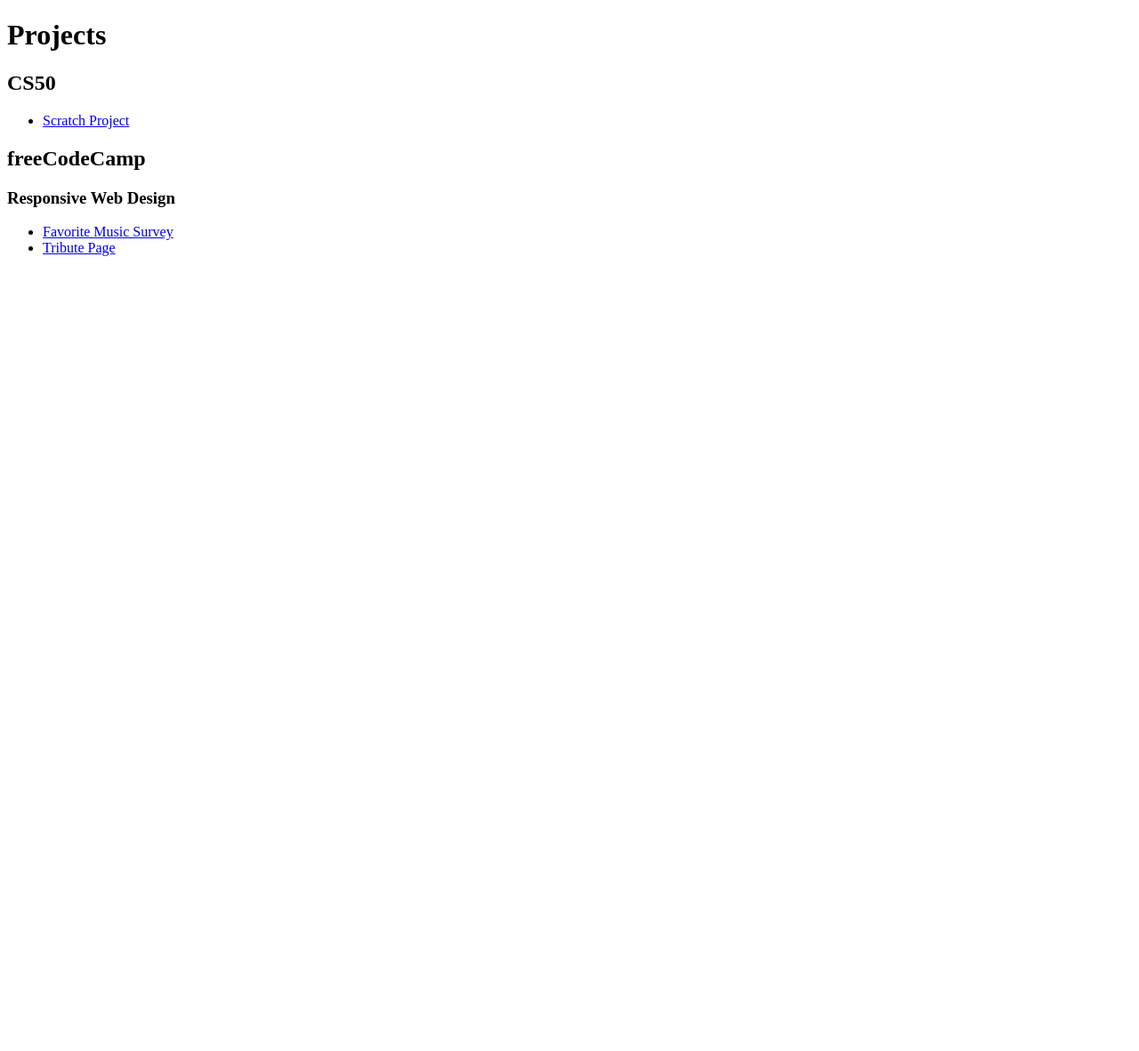
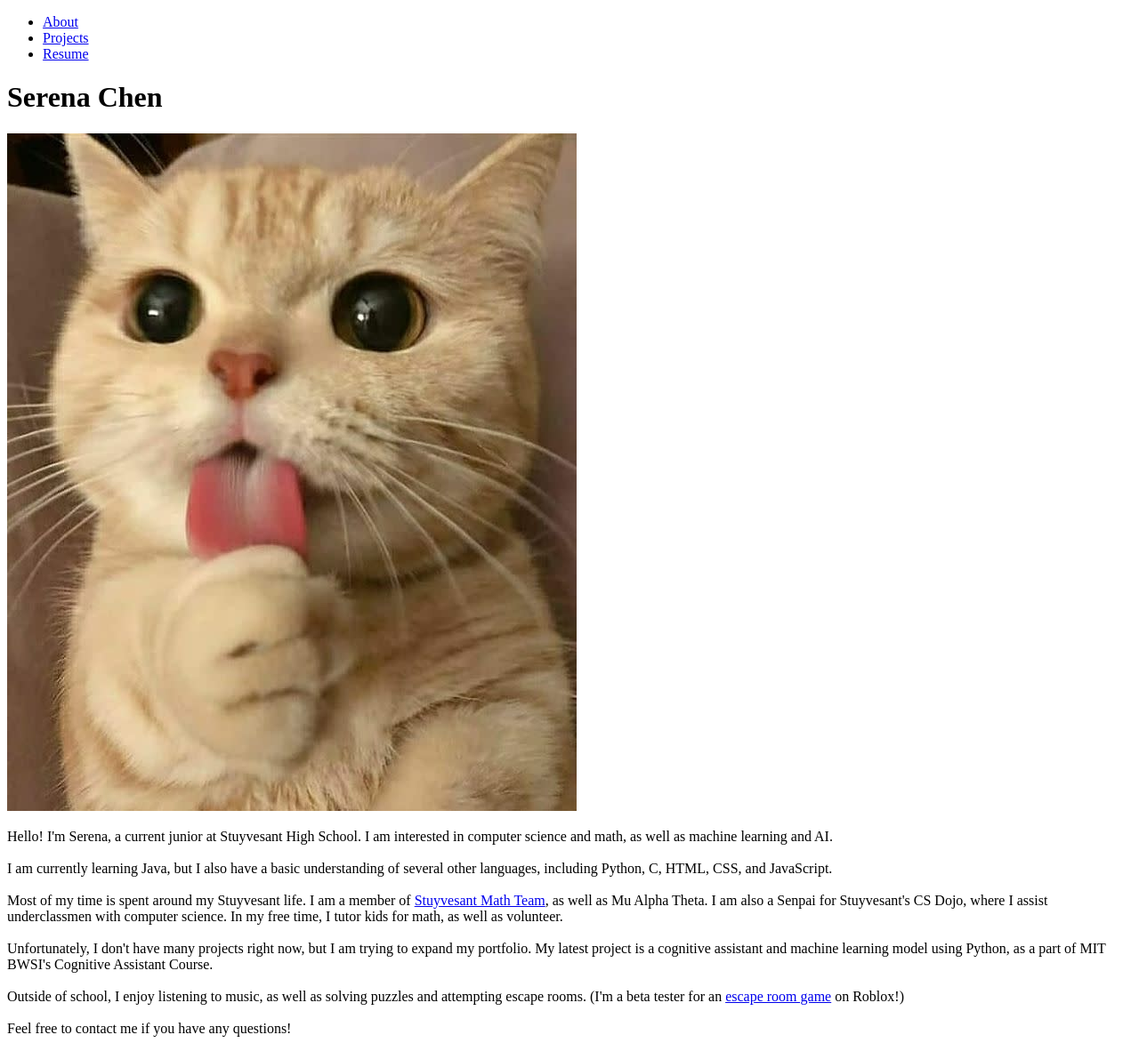
Before and after one commit to blizzardqueen23/blizzardqueen23.github.io, a plain HTML site: page index.html in a window 1280 px wide. Shown: the whole page at 89% size. Before the commit the page ends 800 px from the top, so only its background shows below. Drawn offline with Linux system fonts and the light colour scheme.

Commit message:
added images + revamped index.html

```diff
--- a/index.html
+++ b/index.html
@@ -1,23 +1,50 @@
 <!DOCTYPE html>
+<html>
+ <head>
 
-<html lang="en">
+   <title>Serena Chen</title>
+   <meta charset="utf-8" />
+   <meta http-equiv="X-UA-Compatible" content="IE=edge" />
+   <meta name="viewport" content="width=device-width, initial-scale=1" />
 
-    <head>
-        <meta charset="utf-8">
-        <title>index</title>
-    </head>
+   <link rel="stylesheet" href="styles.css" />
 
-    <body>
-        <h1>Projects</h1>
-        <h2>CS50</h2>
-        <ul>
-          <li> <a href="https://scratch.mit.edu/projects/1055498982">Scratch Project</a></li>
-        </ul>
-        <h2>freeCodeCamp</h2>
-        <h3>Responsive Web Design</h3>
-        <ul>
-          <li> <a href="https://blizzardqueen23.github.io/music-survey.html">Favorite Music Survey</a></li>
-          <li> <a href="https://blizzardqueen23.github.io/tribute/tribute.html">Tribute Page</a></li>
-        </ul>
-    </body>
+   <script src="/script.js" defer></script>
+
+ </head>
+
+ <body>
+
+   <nav>
+     <ul>
+       <li>
+         <a class="landing" href= "index.html">About</a>
+       </li>
+       <li>
+         <a href= "portfolio.html">Projects</a>
+       </li>
+       <li>
+         <a href= "resume.html">Resume</a>
+       </li>
+     </ul>
+   </nav>
+   <header>
+     <h1 class="about">Serena Chen</h1>
+     <img class="cat" src="images/cat.jpg" alt="what serena would look like if she were a cat">
+   </header>
+   <main>
+
+
+     <p class="aboutP">
+
+     Hello! I'm Serena, a current junior at Stuyvesant High School. I am interested in computer science and math, as well as machine learning and AI.<br><br>
+     I am currently learning Java, but I also have a basic understanding of several other languages, including Python, C, HTML, CSS, and JavaScript.<br><br>
+     Most of my time is spent around my Stuyvesant life. I am a member of <a href="https://mathteam.stuy.edu/">Stuyvesant Math Team</a>, as well as Mu Alpha Theta. I am also a Senpai for Stuyvesant's CS Dojo, where I assist underclassmen with computer science. In my free time, I tutor kids for math, as well as volunteer.<br><br>
+     Unfortunately, I don't have many projects right now, but I am trying to expand my portfolio. My latest project is a cognitive assistant and machine learning model using Python, as a part of MIT BWSI's Cognitive Assistant Course.<br><br>
+     Outside of school, I enjoy listening to music, as well as solving puzzles and attempting escape rooms. (I'm a beta tester for an <a href="https://www.roblox.com/games/86275095815774/NEW-ROOM-ESCAPE-ROOM">escape room game</a> on Roblox!)<br><br>
+     Feel free to contact me if you have any questions!
+
+     </p>
+   </main>
+ </body>
 </html>
```
Also changed, not shown: images/Screenshot 2024-11-16 at 2.56.07 PM.png (added), images/Screenshot 2024-11-16 at 4.20.24 PM.png (added), images/cat.jpg (added), 1 other file.
